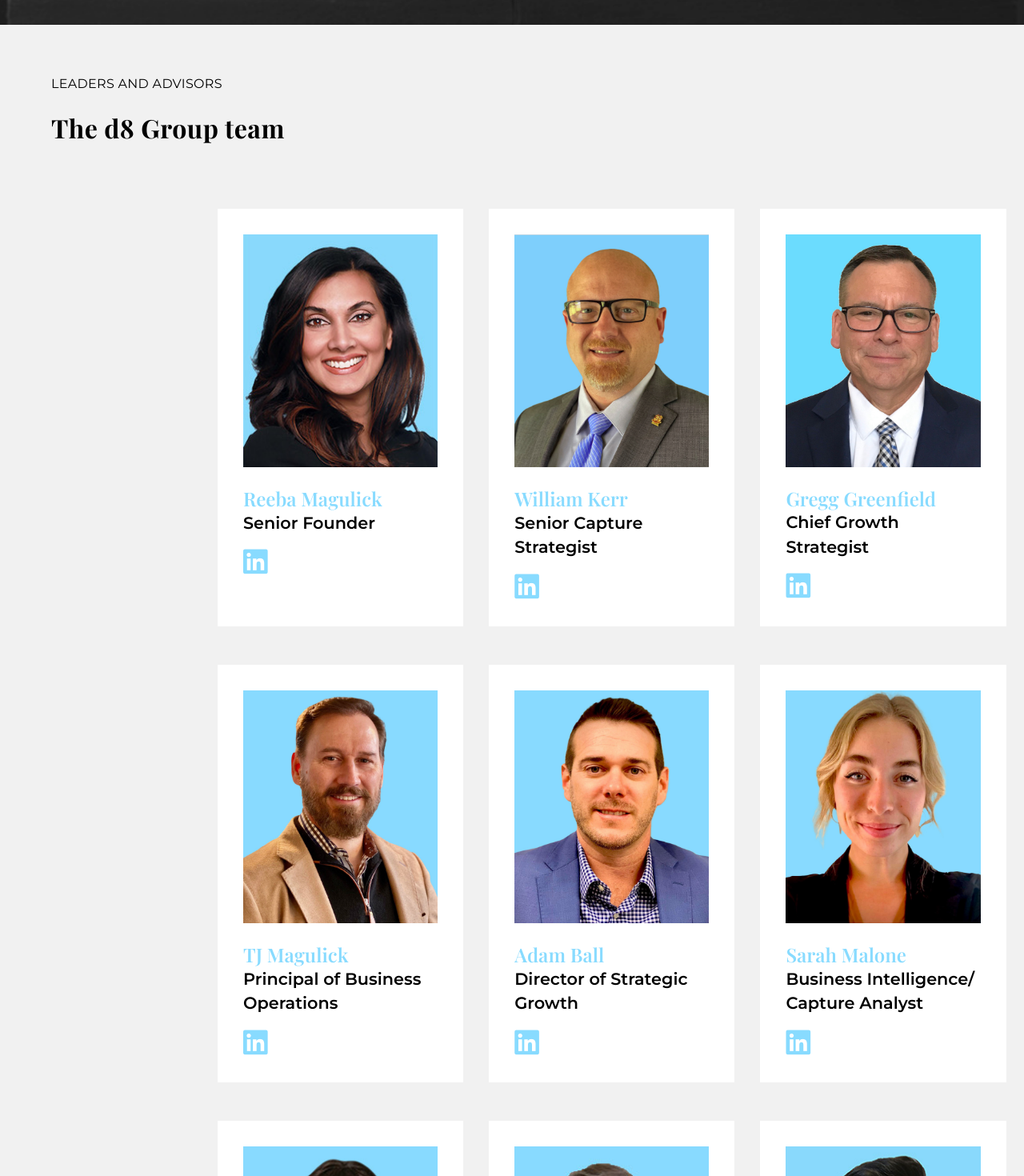
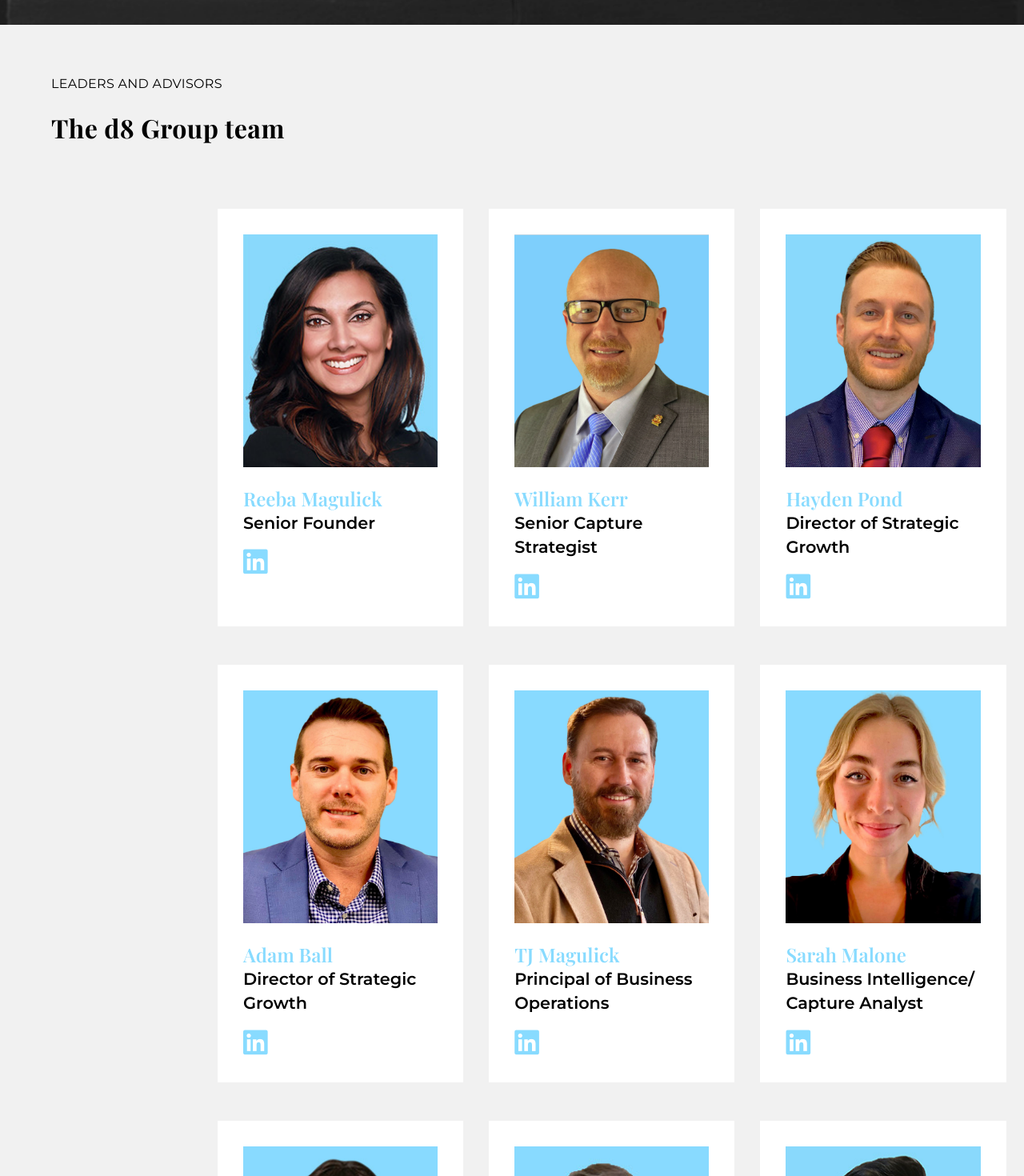
Before and after one commit to itacamba/d8_group_website, a React (Create React App) app: page /leadership in a window 1280 px wide. Shown: the part 395-1865 px from the top of the page at 80% size. Built offline with nearby package versions, Linux system fonts and the light colour scheme.

Commit message:
added hayden to the group, corrected some bad spelling

```diff
--- a/src/Components/Home/Home-Components/CallToAction/CallToAction.js
+++ b/src/Components/Home/Home-Components/CallToAction/CallToAction.js
@@ -4,7 +4,7 @@ import './CallToAction.css'
 const CallToAction = () => {
     return (
         <div className="call-to-action-banner">
-            <h2>Learn about our methodology <br></br>
+            <h2>Learn how our methodology <br></br>
             is helping our clients grow today!</h2>
             <p>d8Group increases your Probability of Win (pWin)</p>
             <a href="/contact" className="main-button">Contact Us</a>
--- a/src/Components/Home/Home-Components/Services/Services.js
+++ b/src/Components/Home/Home-Components/Services/Services.js
@@ -49,7 +49,7 @@ const Services = () => {
             <div className="service-cols">
                 <div className="service-info">
                     <h2>Small Business Graduation</h2>
-                    <h4>Winning in the full an open market space</h4>
+                    <h4>Winning in the full and open market space</h4>
                     <p>
                         Over 80% of graduating small business fail in the
                         full and open competitive market space. d8 Group builds your
--- a/src/Components/Home/Home-Components/WhyUs/WhyUs.js
+++ b/src/Components/Home/Home-Components/WhyUs/WhyUs.js
@@ -13,7 +13,7 @@ const WhyUs = () => {
             title: 'Total $5B',
             content: `Total Federal bids our team members
             have participated in and helped win in
-            the past 3 years.`,
+            their career`,
         },
         {
             title: 'Experience',
@@ -27,7 +27,7 @@ const WhyUs = () => {
         },
         {
             title: 'Savings',
-            content: `$327K average yearly savings per client
+            content: `Over $300k average yearly savings per client
             utilizing business development and capture support.`,
         },
         {
--- a/src/Components/Pages/Leadership/Leadership.js
+++ b/src/Components/Pages/Leadership/Leadership.js
@@ -5,7 +5,7 @@ import '../../SharedStyles/FlexGallery/FlexGallery.css'
 import Title from '../../Shared/Title/Title'
 import Reeba from '../../../Images/reeba.jpg';
 import Bill from '../../../Images/bill.jpeg';
-import Gregg from '../../../Images/gregg.jpeg';
+import Hayden from '../../../Images/hayden_pond.png';
 import Tj from '../../../Images/tj.jpeg';
 import Adam from '../../../Images/adam_ball.jpeg';
 import Sarah from '../../../Images/sarah_malone.jpeg';
@@ -42,21 +42,21 @@ const Leadership = () => {
         },
         {
             id: 3,
-            name: 'Gregg Greenfield',
-            title: 'Chief Growth Strategist',
-            url: 'https://www.linkedin.com/in/gregggreenfield/'
+            name: 'Hayden Pond',
+            title: 'Director of Strategic Growth',
+            url: 'https://www.linkedin.com/in/hayden-pond-2b7aa199/'
         },
         {
             id: 4,
+            name: 'Adam Ball',
+            title: 'Director of Strategic Growth',
+            url: 'https://www.linkedin.com/in/adam-ball-12062952/'
+        },
+        {
+            id: 5,
             name: 'TJ Magulick',
             title: 'Principal of Business Operations',
             url: 'https://www.linkedin.com/in/tj-magulick-7379521/'
-        },
-        {
-            id: 5,
-            name: 'Adam Ball',
-            title: 'Director of Strategic Growth',
-            url: 'https://www.linkedin.com/in/adam-ball-12062952/'
         },
         {
             id: 6,
@@ -158,11 +158,11 @@ const Leadership = () => {
                                 : leader.id === 2?
                                 <img src={Bill} alt="William Kerr" />
                                 : leader.id === 3?
-                                <img src={Gregg} alt="Gregg Greenfield" />
+                                <img src={Hayden} alt="Hayden Pond" />
                                 : leader.id === 4?
-                                <img src={Tj} alt="TJ Magilick" />
+                                <img src={Adam} alt="Adam Ball" />
                                 : leader.id === 5?
-                                <img src={Adam} alt="Adam Ball" />
+                                <img src={Tj} alt="TJ Magulick" />
                                 : leader.id === 6?
                                 <img src={Sarah} alt="Sarah Malone" />
                                 : leader.id === 8?
```
Also changed, not shown: src/Images/hayden_pond.png (added).
